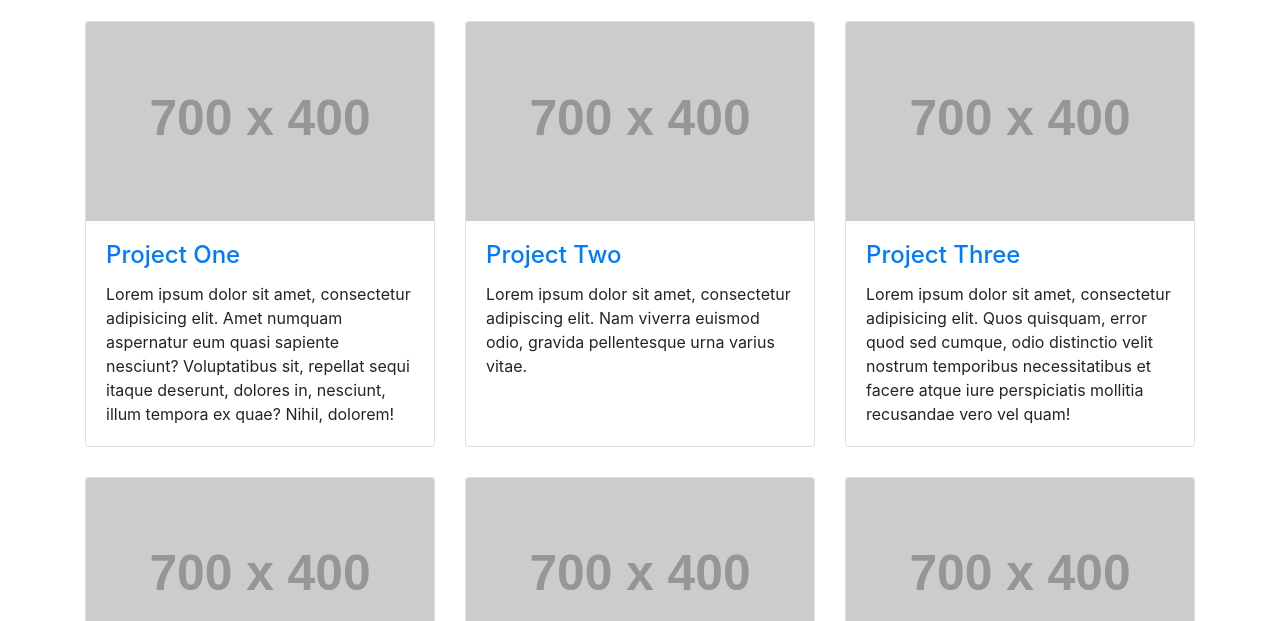
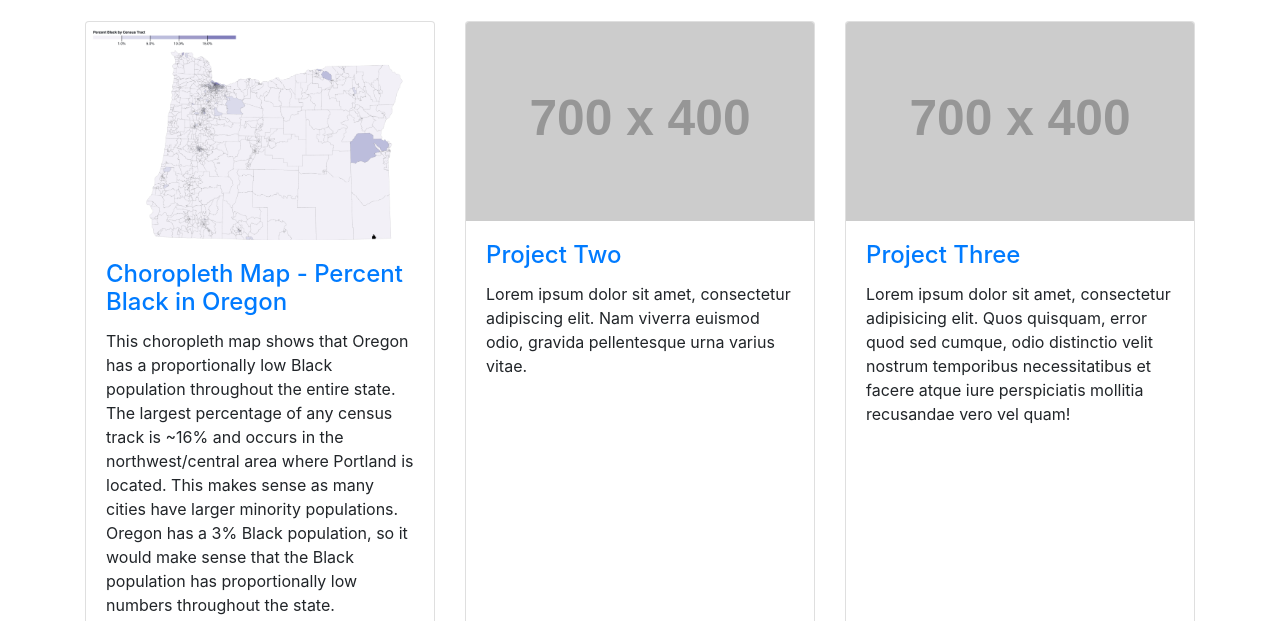
Before and after one commit to geog3540/Geographic-Visualization-2021---Maddie-Gulick, a website: page index.html in a window 1280 px wide. Shown: the part 179-800 px from the top of the page. Drawn offline with Linux system fonts and the light colour scheme.

Commit message:
assignment 1 test

```diff
--- a/index.html
+++ b/index.html
@@ -59,12 +59,12 @@
       <div class="row">
         <div class="col-lg-4 col-sm-6 portfolio-item">
           <div class="card h-100">
-            <a href="#"><img class="card-img-top" src="http://placehold.it/700x400" alt=""></a>
+            <a href="#"><img class="card-img-top" src="images/choropleth.png" alt=""></a>
             <div class="card-body">
               <h4 class="card-title">
-                <a href="#">Project One</a>
+                <a href="#">Choropleth Map - Percent Black in Oregon</a>
               </h4>
-              <p class="card-text">Lorem ipsum dolor sit amet, consectetur adipisicing elit. Amet numquam aspernatur eum quasi sapiente nesciunt? Voluptatibus sit, repellat sequi itaque deserunt, dolores in, nesciunt, illum tempora ex quae? Nihil, dolorem!</p>
+              <p class="card-text">This choropleth map shows that Oregon has a proportionally low Black population throughout the entire state. The largest percentage of any census track is ~16% and occurs in the northwest/central area where Portland is located. This makes sense as many cities have larger minority populations. Oregon has a 3% Black population, so it would make sense that the Black population has proportionally low numbers throughout the state.</p>
             </div>
           </div>
         </div>
```
Also changed, not shown: images/chart.png (added), images/choropleth.png (added), images/graduatedSymbols.png (added), images/isarithmic-mapping-geog-3540.png (added), images/symbolLegend.png (added), 2 other files.
